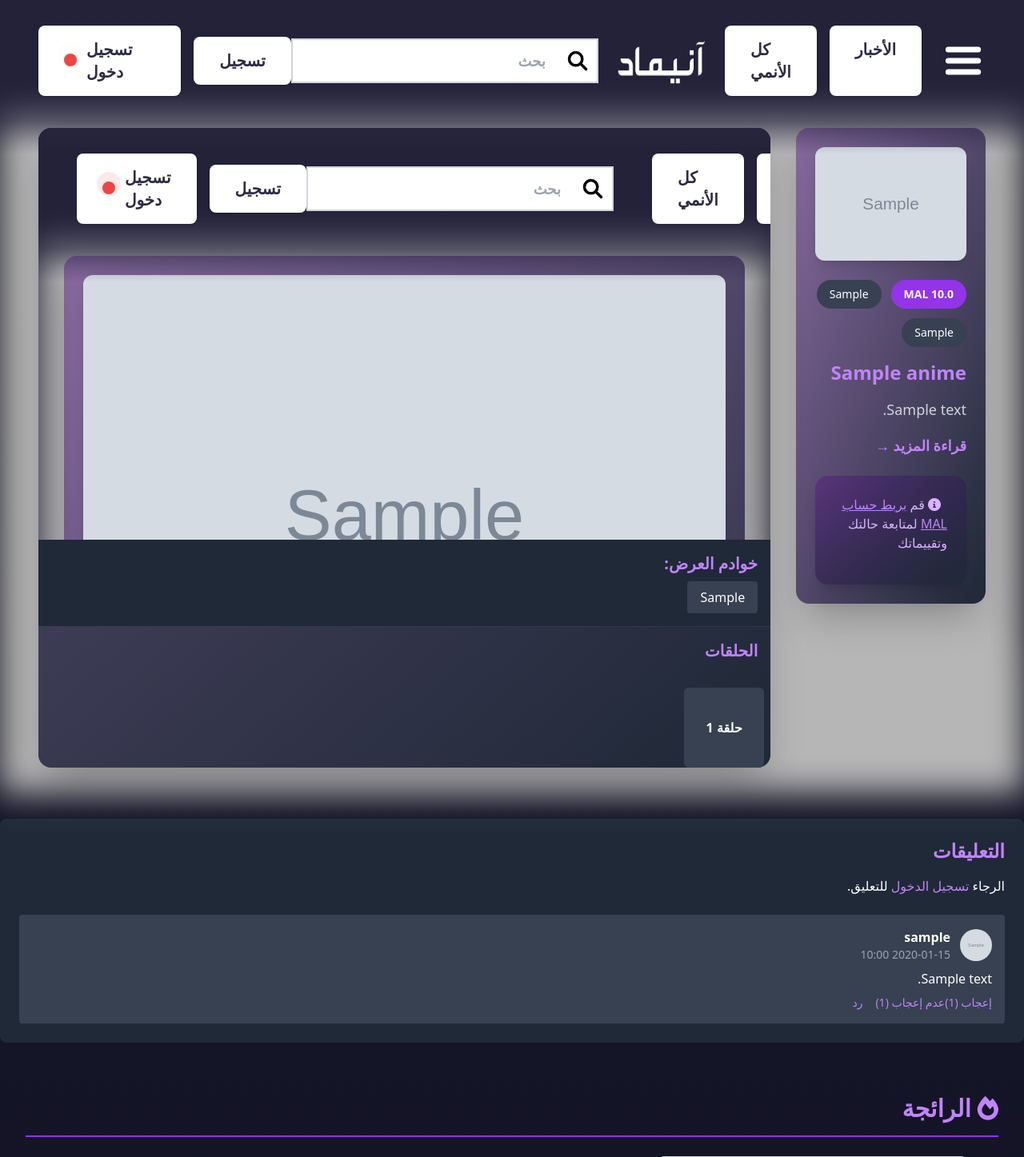
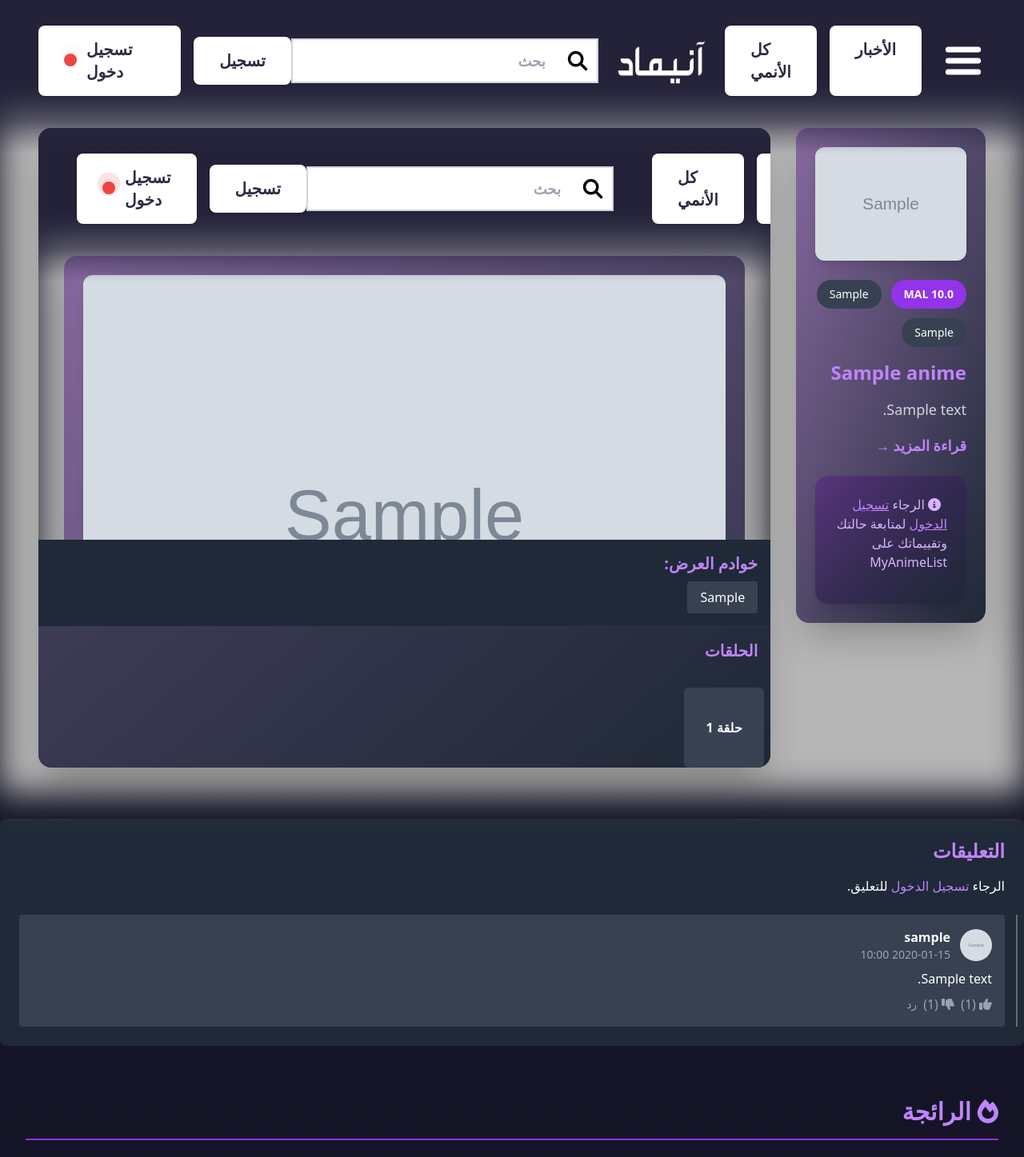
Before and after one commit to SMithu727/animad, a Flask app: a page that uses templates/watch.html in a window 1280 px wide. Shown: the top 1447 px of the page at 80% size. Run offline with Flask 3, Linux system fonts and the light colour scheme; tables that the repository leaves empty hold one stand-in row (values such as "Sample post"); grey boxes marked "Sample" are stand-in pictures; some libraries are stand-ins or nearby versions.

Commit message:
Implement like and dislike functionality for comments; add user vote tracking and update response data

```diff
--- a/app.py
+++ b/app.py
@@ -1038,29 +1038,33 @@ def like_comment():
     comment_id = data.get('comment_id')
     if not comment_id:
         return jsonify({"error": "No comment id provided"}), 400
-    comment = Comment.query.get(comment_id)
-    if not comment:
-        return jsonify({"error": "Comment not found"}), 404
 
-    # Check if the user has already voted on this comment.
+    comment = Comment.query.get_or_404(comment_id)
     vote = CommentVote.query.filter_by(user_id=current_user.id, comment_id=comment_id).first()
+
     if vote:
         if vote.vote == 1:
-            # Already liked, so do nothing.
-            return jsonify({"likes": comment.likes, "dislikes": comment.dislikes}), 200
+            # User already liked, so remove the like
+            db.session.delete(vote)
+            comment.likes -= 1
         else:
-            # Change vote from dislike to like.
+            # User previously disliked, change to like
             vote.vote = 1
             comment.likes += 1
             comment.dislikes -= 1
     else:
-        # New like vote.
+        # New like
         vote = CommentVote(user_id=current_user.id, comment_id=comment_id, vote=1)
         db.session.add(vote)
         comment.likes += 1
 
     db.session.commit()
-    return jsonify({"likes": comment.likes, "dislikes": comment.dislikes}), 200
+    return jsonify({
+        "likes": comment.likes,
+        "dislikes": comment.dislikes,
+        "user_liked": comment.user_has_liked(current_user),
+        "user_disliked": comment.user_has_disliked(current_user)
+    }), 200
 
 @bp.route('/dislike_comment', methods=['POST'])
 @login_required
@@ -1069,25 +1073,33 @@ def dislike_comment():
     comment_id = data.get('comment_id')
     if not comment_id:
         return jsonify({"error": "No comment id provided"}), 400
-    comment = Comment.query.get(comment_id)
-    if not comment:
-        return jsonify({"error": "Comment not found"}), 404
 
+    comment = Comment.query.get_or_404(comment_id)
     vote = CommentVote.query.filter_by(user_id=current_user.id, comment_id=comment_id).first()
+
     if vote:
         if vote.vote == -1:
-            return jsonify({"likes": comment.likes, "dislikes": comment.dislikes}), 200
+            # User already disliked, so remove the dislike
+            db.session.delete(vote)
+            comment.dislikes -= 1
         else:
+            # User previously liked, change to dislike
             vote.vote = -1
             comment.dislikes += 1
             comment.likes -= 1
     else:
+        # New dislike
         vote = CommentVote(user_id=current_user.id, comment_id=comment_id, vote=-1)
         db.session.add(vote)
         comment.dislikes += 1
 
     db.session.commit()
-    return jsonify({"likes": comment.likes, "dislikes": comment.dislikes}), 200
+    return jsonify({
+        "likes": comment.likes,
+        "dislikes": comment.dislikes,
+        "user_liked": comment.user_has_liked(current_user),
+        "user_disliked": comment.user_has_disliked(current_user)
+    }), 200
 
 
 # Admin route decorator should be defined before using it
--- a/fixer.py
+++ b/fixer.py
@@ -8,7 +8,7 @@ app = create_app()
 app.app_context().push()  # Ensure database operations work within the app context
 
 # Define the MAL code for the anime you want to update.
-corrupt_mal_code = '40267'  # Replace with the actual MAL code
+corrupt_mal_code = '42941'  # Replace with the actual MAL code
 
 # Load the JSON file containing your full anime list with episode data.
 with open('anime_list.json', encoding='utf-8') as f:
--- a/templates/watch.html
+++ b/templates/watch.html
@@ -34,6 +34,53 @@
   .watch-top-content {
     position: relative;
     z-index: 10;
+  }
+
+  /* Nested comment styling */
+  .comment-nested {
+    position: relative;
+    margin-right: 2rem; /* Adjust indentation for nested comments (RTL) */
+  }
+
+  /* Vertical line to show comment hierarchy (RTL) */
+  .comment-nested::before {
+    content: '';
+    position: absolute;
+    top: 0;
+    right: -1rem; /* Right side for RTL */
+    width: 2px;
+    height: 100%;
+    background-color: rgba(255, 255, 255, 0.3); /* White line */
+  }
+
+  /* Like and dislike buttons */
+  .like-dislike-buttons {
+    display: flex;
+    gap: 0.5rem;
+  }
+
+  .like-dislike-buttons button {
+    background: none;
+    border: none;
+    cursor: pointer;
+    color: #9ca3af; /* Default gray color */
+    transition: color 0.2s;
+  }
+
+  .like-dislike-buttons button.active {
+    color: #9333ea; /* Purple for active state */
+  }
+
+  .like-dislike-buttons button:hover {
+    color: #9333ea; /* Purple on hover */
+  }
+
+  /* Line clamp styles */
+  .line-clamp-4 {
+    display: -webkit-box;
+    -webkit-line-clamp: 4;
+    -webkit-box-orient: vertical;
+    overflow: hidden;
   }
 </style>
 {% endblock %}
@@ -74,12 +121,12 @@
               </div>
 
               <!-- MAL Status Section -->
-              {% if current_user.is_authenticated and current_user.mal_access_token %}
+              {% if current_user.is_authenticated %}
+                {% if current_user.mal_access_token %}
                   <div class="mt-6 bg-gradient-to-br from-purple-900/50 to-gray-800 p-6 rounded-2xl shadow-xl">
                     <h3 class="text-xl font-bold text-purple-400 mb-4 border-b border-purple-600 pb-2">
                       <i class="fas fa-list-alt mr-2"></i>حالة المتابعة على MyAnimeList
                     </h3>
-
                     <!-- Status Indicator -->
                     {% if existing_status %}
                       <div class="mb-4 flex items-center space-x-3 text-sm">
@@ -88,10 +135,8 @@
                         {% if existing_episodes %}<span class="bg-purple-600 px-3 py-1 rounded-full">الحلقات: {{ existing_episodes }}</span>{% endif %}
                       </div>
                     {% endif %}
-
                     <form id="mal-status-form" class="space-y-4">
                       <input type="hidden" name="csrf_token" value="{{ csrf_token() }}">
-
                       <div class="grid grid-cols-1 md:grid-cols-3 gap-4">
                         <div>
                           <label class="block text-purple-300 mb-2 text-sm">الحالة</label>
@@ -103,14 +148,12 @@
                             <option value="plan_to_watch" {% if existing_status == 'plan_to_watch' %}selected{% endif %}>مخطط له</option>
                           </select>
                         </div>
-
                         <div>
                           <label class="block text-purple-300 mb-2 text-sm">الحلقات المشاهدة</label>
                           <input type="number" name="episodes" value="{{ existing_episodes }}"
                                 class="w-full bg-gray-700 text-white p-3 rounded-lg border border-purple-600 focus:ring-2 focus:ring-purple-500"
                                 min="0" max="{{ anime.episode_count }}">
                         </div>
-
                         <div>
                           <label class="block text-purple-300 mb-2 text-sm">التقييم (0-10)</label>
                           <input type="number" name="score" value="{{ existing_score }}"
@@ -118,7 +161,6 @@
                                 min="0" max="10" step="0.1">
                         </div>
                       </div>
-
                       <button type="submit"
                               class="w-full bg-purple-600 hover:bg-purple-700 text-white font-bold py-3 px-6 rounded-lg transition-all duration-300 transform hover:scale-[1.02]">
                         <i class="fas fa-sync-alt mr-2"></i>تحديث الحالة
@@ -131,6 +173,15 @@
                       <i class="fas fa-info-circle mr-2"></i>
                       قم <a href="{{ url_for('main.link_mal') }}" class="text-purple-400 hover:text-purple-300 underline">بربط حساب MAL</a>
                       لمتابعة حالتك وتقييماتك
+                    </p>
+                  </div>
+                {% endif %}
+              {% else %}
+                <div class="mt-6 bg-gradient-to-br from-purple-900/50 to-gray-800 p-6 rounded-2xl shadow-xl">
+                  <p class="text-purple-300 mb-4">
+                    <i class="fas fa-info-circle mr-2"></i>
+                    الرجاء <a href="{{ url_for('main.login') }}" class="text-purple-400 hover:text-purple-300 underline">تسجيل الدخول</a>
+                    لمتابعة حالتك وتقييماتك على MyAnimeList
                   </p>
                 </div>
               {% endif %}
@@ -205,57 +256,54 @@
         <p class="mb-4">الرجاء <a href="{{ url_for('main.login') }}" class="text-purple-400">تسجيل الدخول</a> للتعليق.</p>
       {% endif %}
 
-      <div class="mt-6 space-y-6">
+      <!-- Recursive Comment Rendering -->
+      {% macro render_comments(comments, depth=0) %}
         {% for comment in comments %}
-          <div class="p-4 bg-gray-700 rounded" id="comment-{{ comment.id }}">
+          <div class="comment-nested" id="comment-{{ comment.id }}" style="margin-right: {{ depth * 2 }}rem;">
+            <div class="p-4 bg-gray-700 rounded">
+              <!-- Show "رد على (name)" for replies -->
+              {% if comment.parent_id %}
+                <p class="text-sm text-purple-400 mb-2">رد على {{ comment.parent.user.username }}</p>
+              {% endif %}
               <div class="flex items-center mb-2">
-              <img src="{% if comment.user.profile_picture %}{{ url_for('static', filename='uploads/' ~ comment.user.profile_picture) }}{% else %}{{ url_for('static', filename='default-avatar.png') }}{% endif %}" alt="{{ comment.user.username }}" class="w-10 h-10 rounded-full ml-3">
+                <img src="{% if comment.user.profile_picture %}{{ url_for('static', filename='uploads/' ~ comment.user.profile_picture) }}{% else %}{{ url_for('static', filename='default-avatar.png') }}{% endif %}"
+                     alt="{{ comment.user.username }}"
+                     class="w-10 h-10 rounded-full ml-3">
                 <div>
                   <p class="font-bold">{{ comment.user.username }}</p>
                   <p class="text-sm text-gray-400">{{ comment.created_at.strftime('%Y-%m-%d %H:%M') }}</p>
                 </div>
               </div>
               <p class="mb-2">{{ comment.content }}</p>
-            <div class="flex items-center space-x-4">
-              <button id="like-button-{{ comment.id }}" class="text-sm text-purple-400 hover:text-purple-500" onclick="likeComment({{ comment.id }})">
-                إعجاب (<span id="like-count-{{ comment.id }}">{{ comment.likes }}</span>)
+              <!-- Like and Dislike Buttons -->
+              <div class="like-dislike-buttons">
+                <button id="like-button-{{ comment.id }}"
+                        class="like-button {% if current_user.is_authenticated and comment.user_has_liked(current_user) %}active{% endif %}"
+                        onclick="likeComment({{ comment.id }})">
+                  <i class="fas fa-thumbs-up"></i> (<span id="like-count-{{ comment.id }}">{{ comment.likes }}</span>)
                 </button>
-              <button id="dislike-button-{{ comment.id }}" class="text-sm text-purple-400 hover:text-purple-500" onclick="dislikeComment({{ comment.id }})">
-                عدم إعجاب (<span id="dislike-count-{{ comment.id }}">{{ comment.dislikes }}</span>)
+                <button id="dislike-button-{{ comment.id }}"
+                        class="dislike-button {% if current_user.is_authenticated and comment.user_has_disliked(current_user) %}active{% endif %}"
+                        onclick="dislikeComment({{ comment.id }})">
+                  <i class="fas fa-thumbs-down"></i> (<span id="dislike-count-{{ comment.id }}">{{ comment.dislikes }}</span>)
                 </button>
-              <button class="text-sm text-purple-400 hover:text-purple-500" onclick="setReply({{ comment.id }}, '{{ comment.user.username }}')">
-                رد
-              </button>
-            </div>
-            {% if comment.replies %}
-            <div class="mt-4 ml-8 space-y-4">
-              {% for reply in comment.replies %}
-                <div class="p-4 bg-gray-600 rounded" id="comment-{{ reply.id }}">
-                  <div class="flex items-center mb-2">
-                    <img src="{% if reply.user.profile_picture %}{{ url_for('static', filename='uploads/' ~ reply.user.profile_picture) }}{% else %}{{ url_for('static', filename='default-avatar.png') }}{% endif %}" alt="{{ reply.user.username }}" class="w-8 h-8 rounded-full ml-2">
-                    <div>
-                      <p class="font-bold">{{ reply.user.username }}</p>
-                      <p class="text-xs text-gray-300">{{ reply.created_at.strftime('%Y-%m-%d %H:%M') }}</p>
-                    </div>
-                  </div>
-                  <p class="mb-2 text-sm">{{ reply.content }}</p>
-                  <div class="flex items-center space-x-4">
-                    <button id="like-button-{{ reply.id }}" class="text-xs text-purple-400 hover:text-purple-500" onclick="likeComment({{ reply.id }})">
-                      إعجاب (<span id="like-count-{{ reply.id }}">{{ reply.likes }}</span>)
-                    </button>
-                    <button id="dislike-button-{{ reply.id }}" class="text-xs text-purple-400 hover:text-purple-500" onclick="dislikeComment({{ reply.id }})">
-                      عدم إعجاب (<span id="dislike-count-{{ reply.id }}">{{ reply.dislikes }}</span>)
-                    </button>
-                    <button class="text-xs text-purple-400 hover:text-purple-500" onclick="setReply({{ reply.id }}, '{{ reply.user.username }}')">
+                <button class="text-sm text-purple-400 hover:text-purple-500"
+                        onclick="setReply({{ comment.id }}, '{{ comment.user.username }}')">
                   رد
                 </button>
               </div>
             </div>
-              {% endfor %}
-            </div>
+            <!-- Recursive call for replies -->
+            {% if comment.replies %}
+              {{ render_comments(comment.replies, depth + 1) }}
             {% endif %}
           </div>
         {% endfor %}
+      {% endmacro %}
+
+      <!-- Render all comments -->
+      <div class="mt-6 space-y-6">
+        {{ render_comments(comments) }}
       </div>
     </section>
   </div>
@@ -267,8 +315,25 @@
 
 {% block extra_scripts %}
 <script>
+  // Toggle Description Script
+  document.addEventListener('DOMContentLoaded', function() {
+    const description = document.getElementById('anime-description');
+    const toggleBtn = document.getElementById('toggle-description');
+
+    if (description && toggleBtn) {
+      toggleBtn.addEventListener('click', () => {
+        description.classList.toggle('line-clamp-4');
+        toggleBtn.textContent = description.classList.contains('line-clamp-4')
+          ? 'قراءة المزيد →'
+          : 'إظهار أقل ←';
+      });
+    }
+  });
+
   // MAL Status Form Submission
-  document.getElementById('mal-status-form').addEventListener('submit', function(e) {
+  const malStatusForm = document.getElementById('mal-status-form');
+  if (malStatusForm) {
+    malStatusForm.addEventListener('submit', function(e) {
       e.preventDefault();
 
       // Get the CSRF token from the form
@@ -299,16 +364,7 @@
           alert('Network error: ' + error.message);
       });
     });
-
-  // Toggle Description Script
-  const description = document.getElementById('anime-description');
-  const toggleBtn = document.getElementById('toggle-description');
-  toggleBtn.addEventListener('click', () => {
-    description.classList.toggle('line-clamp-4');
-    toggleBtn.textContent = description.classList.contains('line-clamp-4')
-      ? 'قراءة المزيد →'
-      : 'إظهار أقل ←';
-  });
+  }
 
   // Server Button Functionality
   const videoPlayer = document.getElementById('video-player');
@@ -328,11 +384,6 @@
   }
 
   function likeComment(commentId) {
-    const likeBtn = document.getElementById('like-button-' + commentId);
-    const dislikeBtn = document.getElementById('dislike-button-' + commentId);
-    if (likeBtn && !likeBtn.disabled) {
-      likeBtn.disabled = true;
-      if (dislikeBtn) { dislikeBtn.disabled = true; }
     fetch('{{ url_for("main.like_comment") }}', {
       method: 'POST',
       headers: {
@@ -344,17 +395,18 @@
     .then(response => response.json())
     .then(data => {
       document.getElementById('like-count-' + commentId).textContent = data.likes;
+      document.getElementById('dislike-count-' + commentId).textContent = data.dislikes;
+
+      const likeBtn = document.getElementById('like-button-' + commentId);
+      const dislikeBtn = document.getElementById('dislike-button-' + commentId);
+
+      likeBtn.classList.toggle('active', data.user_liked);
+      dislikeBtn.classList.toggle('active', data.user_disliked);
     })
     .catch(err => console.error(err));
   }
-  }
 
   function dislikeComment(commentId) {
-    const dislikeBtn = document.getElementById('dislike-button-' + commentId);
-    const likeBtn = document.getElementById('like-button-' + commentId);
-    if (dislikeBtn && !dislikeBtn.disabled) {
-      dislikeBtn.disabled = true;
-      if (likeBtn) { likeBtn.disabled = true; }
     fetch('{{ url_for("main.dislike_comment") }}', {
       method: 'POST',
       headers: {
@@ -366,9 +418,15 @@
     .then(response => response.json())
     .then(data => {
       document.getElementById('dislike-count-' + commentId).textContent = data.dislikes;
+      document.getElementById('like-count-' + commentId).textContent = data.likes;
+
+      const dislikeBtn = document.getElementById('dislike-button-' + commentId);
+      const likeBtn = document.getElementById('like-button-' + commentId);
+
+      dislikeBtn.classList.toggle('active', data.user_disliked);
+      likeBtn.classList.toggle('active', data.user_liked);
     })
     .catch(err => console.error(err));
   }
-  }
 </script>
 {% endblock %}
```
Also changed, not shown: models.py (+23 -1 lines), app.db. Lines whose indentation alone changed are shown as unchanged.
